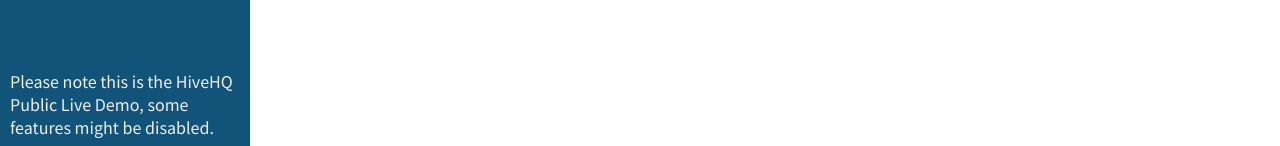
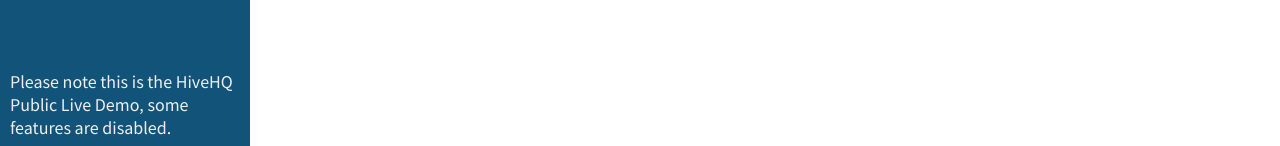
Before and after one commit to Hive-HQ/Hive-HQ-frontend, a React (Create React App) app: page /cameras in a window 1280 px wide. Shown: the part 651-797 px from the top of the page. Built offline with nearby package versions, Linux system fonts and the light colour scheme; no server answers.

Commit message:
not allowed

```diff
--- a/src/App.css
+++ b/src/App.css
@@ -262,3 +262,7 @@ form button {
   bottom: 0px;
   position: absolute;
 }
+
+.disabled {
+  cursor: not-allowed !important;
+}
--- a/src/App.js
+++ b/src/App.js
@@ -24,7 +24,7 @@ function App() {
             <hr />
             <div className="inactive-wrapper">
               <a href="/profile" className="inactive"><li className={activeClass("/profile")}><MdAccountCircle className="icon" />Profile</li></a>
-              <li><p className='disclaimer'>Please note this is the HiveHQ Public Live Demo, some features might be disabled.</p></li>
+              <li><p className='disclaimer'>Please note this is the HiveHQ Public Live Demo, some features are disabled.</p></li>
             </div>
           </ul>
         </div>
--- a/src/config.json
+++ b/src/config.json
@@ -1,3 +1,3 @@
 {
-    "server_url": "http://dev.edward-li.com:5500"
+    "server_url": "https://backend.hive-hq.tech:5500"
 }
--- a/src/pages/Cameras.js
+++ b/src/pages/Cameras.js
@@ -184,7 +184,7 @@ const Settings = () => {
       <h1 className="heading">Cameras</h1>
       <h2 className="heading">Add a Camera</h2>
 
-      <Popup modal trigger={<button className="button-with-icon" disabled><MdAddCircle className="icon" />Add Camera</button>} className="settings-popup">
+      <Popup modal trigger={<button className="button-with-icon disabled"><MdAddCircle className="icon" />Add Camera</button>} className="settings-popup">
         {close => (
           <div className="modal">
             <button className="close" onClick={close}><MdClose /></button>
```
